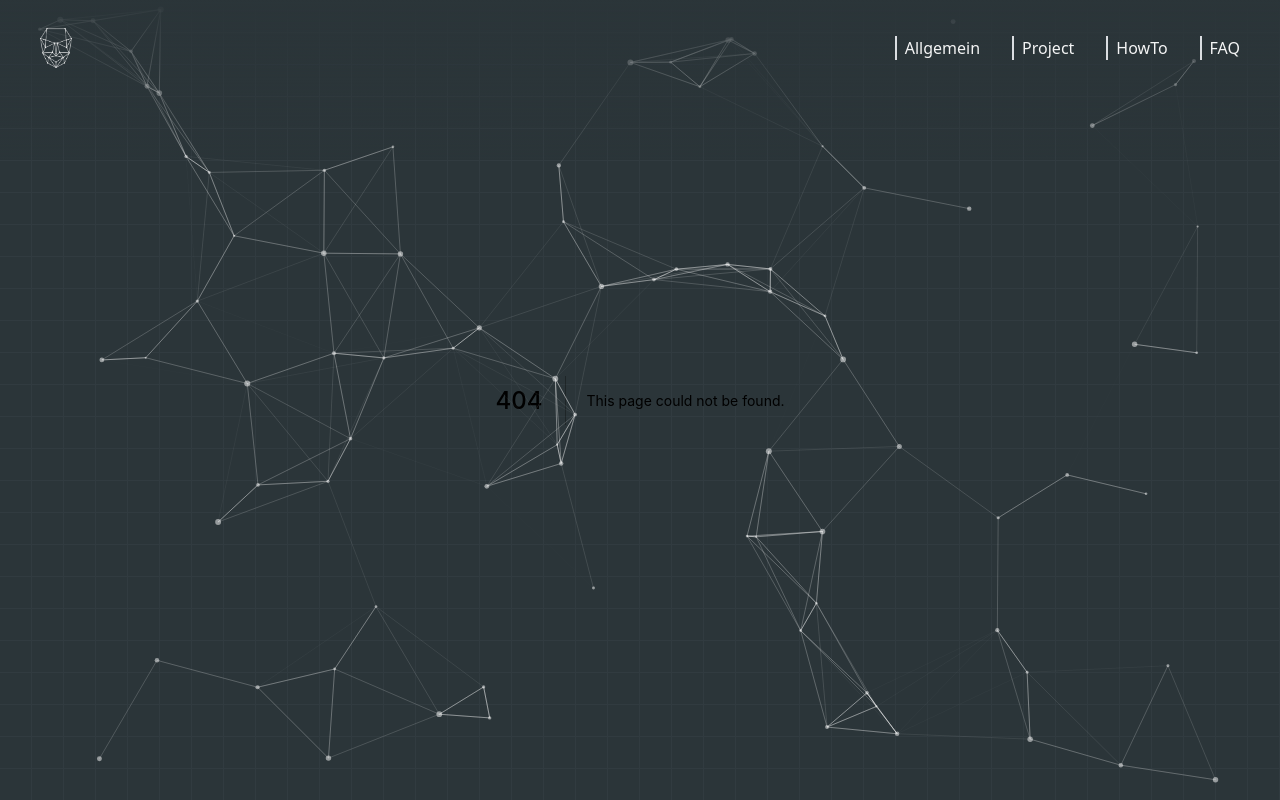
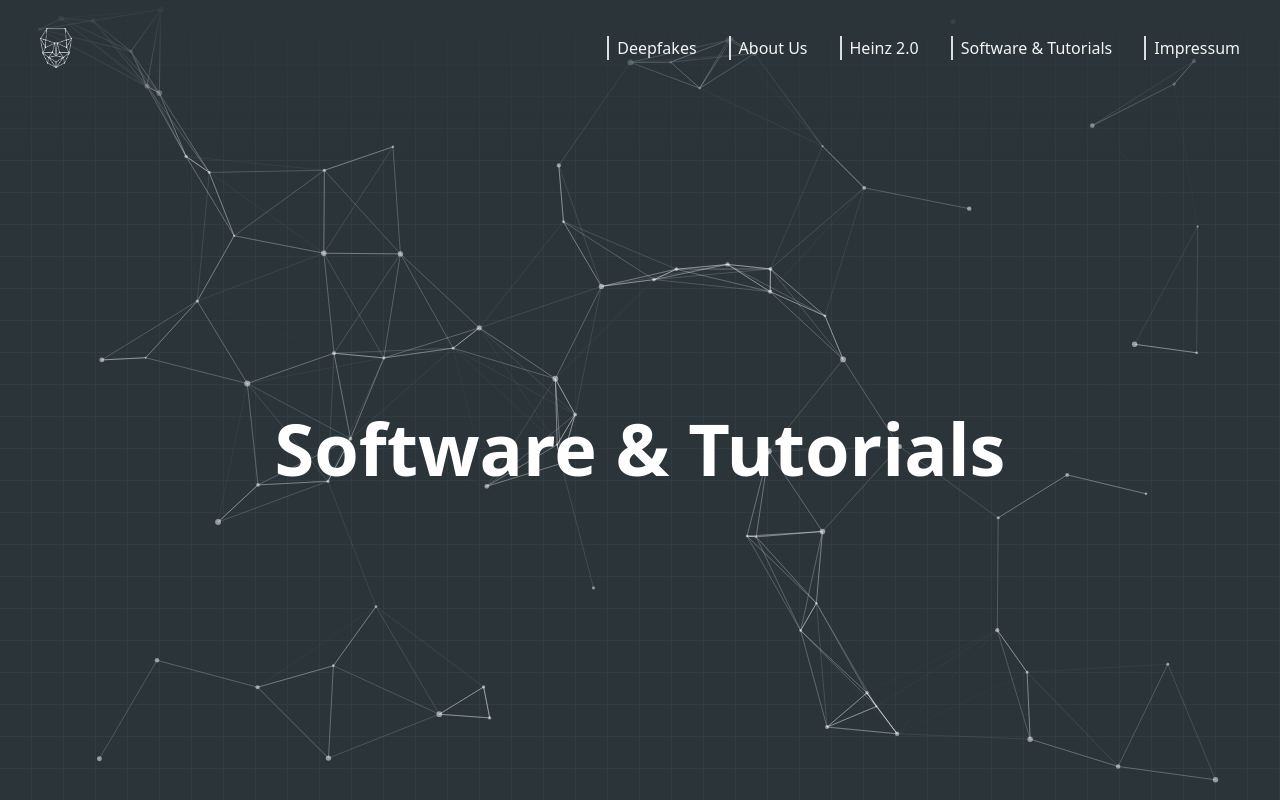
Before and after one commit to Nico-Mayer/Heinz2.0, a Next.js app: page /sub/heinzzweinull in a window 1280 px wide. Before the commit this address had no page. Built offline with nearby package versions, Linux system fonts and the light colour scheme.

Commit message:
updated subpages & navbar

```diff
--- a/components/Navbar.jsx
+++ b/components/Navbar.jsx
@@ -28,27 +28,33 @@ function Navbar() {
         <div className="text-md hidden flex-row space-x-8 text-white md:flex">
           <h3
             className="cursor-pointer  border-l-2 pl-2 transition duration-300 hover:text-heinzBlau"
-            onClick={() => changePage('/sub/allgemein')}
+            onClick={() => changePage('/sub/deepfakes')}
           >
-            Allgemein
+            Deepfakes
           </h3>
           <h3
             className="cursor-pointer border-l-2 pl-2 transition duration-300 hover:text-heinzBlau"
-            onClick={() => changePage('/sub/project')}
+            onClick={() => changePage('/sub/aboutus')}
           >
-            Project
+            About Us
           </h3>
           <h3
             className="cursor-pointer border-l-2 pl-2 transition duration-300 hover:text-heinzBlau"
-            onClick={() => changePage('/sub/howTo')}
+            onClick={() => changePage('/sub/softwareundtutorials')}
           >
-            HowTo
+            Heinz 2.0
           </h3>
           <h3
             className="cursor-pointer border-l-2 pl-2 transition duration-300 hover:text-heinzBlau"
-            onClick={() => changePage('/sub/faq')}
+            onClick={() => changePage('/sub/heinzzweinull')}
           >
-            FAQ
+            Software &amp; Tutorials
+          </h3>
+          <h3
+              className="cursor-pointer border-l-2 pl-2 transition duration-300 hover:text-heinzBlau"
+              onClick={() => changePage('/sub/impressum')}
+          >
+            Impressum
           </h3>
         </div>
 
--- a/pages/sub/project.tsx
+++ b/pages/sub/aboutus.tsx
@@ -1,7 +1,7 @@
 import { motion } from 'framer-motion'
 import React from 'react'
 
-function project() {
+function aboutus() {
   return (
     <div className="z-10 flex min-h-screen flex-1 flex-col items-center justify-center pt-24">
       <main className="m-auto flex h-full w-full max-w-7xl flex-col items-center justify-center px-20 text-center">
@@ -22,11 +22,11 @@ function project() {
             },
           }}
         >
-          <h1 className="text-7xl font-bold text-white">Project</h1>
+          <h1 className="text-7xl font-bold text-white">About Us</h1>
         </motion.div>
       </main>
     </div>
   )
 }
 
-export default project
+export default aboutus
--- a/pages/sub/howTo.tsx
+++ b/pages/sub/deepfakes.tsx
@@ -1,7 +1,7 @@
 import { motion } from 'framer-motion'
 import React from 'react'
 
-function howTo() {
+function deepfakes() {
   return (
     <div className="z-10 flex min-h-screen flex-1 flex-col items-center justify-center pt-24">
       <main className="m-auto flex h-full w-full max-w-7xl flex-col items-center justify-center px-20 text-center">
@@ -22,11 +22,11 @@ function howTo() {
             },
           }}
         >
-          <h1 className="text-7xl font-bold text-white">How To</h1>
+          <h1 className="text-7xl font-bold text-white">Deepfakes</h1>
         </motion.div>
       </main>
     </div>
   )
 }
 
-export default howTo
+export default deepfakes
--- /dev/null
+++ b/pages/sub/heinzzweinull.tsx
@@ -0,0 +1,32 @@
+import { motion } from 'framer-motion'
+import React from 'react'
+
+function hienzzweinull() {
+    return (
+        <div className="z-10 flex min-h-screen flex-1 flex-col items-center justify-center pt-24">
+        <main className="m-auto flex h-full w-full max-w-7xl flex-col items-center justify-center px-20 text-center">
+        <motion.div
+            initial="hidden"
+    animate="visible"
+    variants={{
+        hidden: {
+            scale: 0.8,
+                opacity: 0,
+        },
+        visible: {
+            scale: 1,
+                opacity: 1,
+                transition: {
+                delay: 0.4,
+            },
+        },
+    }}
+>
+    <h1 className="text-7xl font-bold text-white">Software &amp; Tutorials</h1>
+        </motion.div>
+        </main>
+        </div>
+)
+}
+
+export default hienzzweinull
--- a/pages/sub/allgemein.tsx
+++ b/pages/sub/impressum.tsx
@@ -1,7 +1,8 @@
 import { motion } from 'framer-motion'
+import { Head } from 'next/document'
 import React from 'react'
 
-function allgemein() {
+function impressum() {
   return (
     <div className="z-10 flex min-h-screen flex-1 flex-col items-center justify-center pt-24">
       <main className="m-auto flex h-full w-full max-w-7xl flex-col items-center justify-center px-20 text-center">
@@ -22,11 +23,11 @@ function allgemein() {
             },
           }}
         >
-          <h1 className="text-7xl font-bold text-white">Allgemein</h1>
+          <h1 className="text-7xl font-bold text-white">Impressum</h1>
         </motion.div>
       </main>
     </div>
   )
 }
 
-export default allgemein
+export default impressum
--- a/pages/sub/faq.tsx
+++ b/pages/sub/softwareundtutorials.tsx
@@ -1,8 +1,7 @@
 import { motion } from 'framer-motion'
-import { Head } from 'next/document'
 import React from 'react'
 
-function faq() {
+function softwareundtutorials() {
   return (
     <div className="z-10 flex min-h-screen flex-1 flex-col items-center justify-center pt-24">
       <main className="m-auto flex h-full w-full max-w-7xl flex-col items-center justify-center px-20 text-center">
@@ -23,11 +22,11 @@ function faq() {
             },
           }}
         >
-          <h1 className="text-7xl font-bold text-white">FAQ</h1>
+          <h1 className="text-7xl font-bold text-white">Software &amp; Tutorials</h1>
         </motion.div>
       </main>
     </div>
   )
 }
 
-export default faq
+export default softwareundtutorials
```
